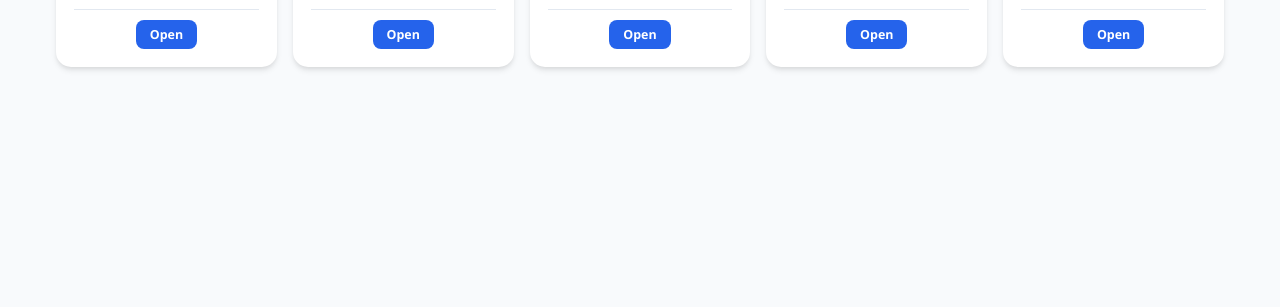
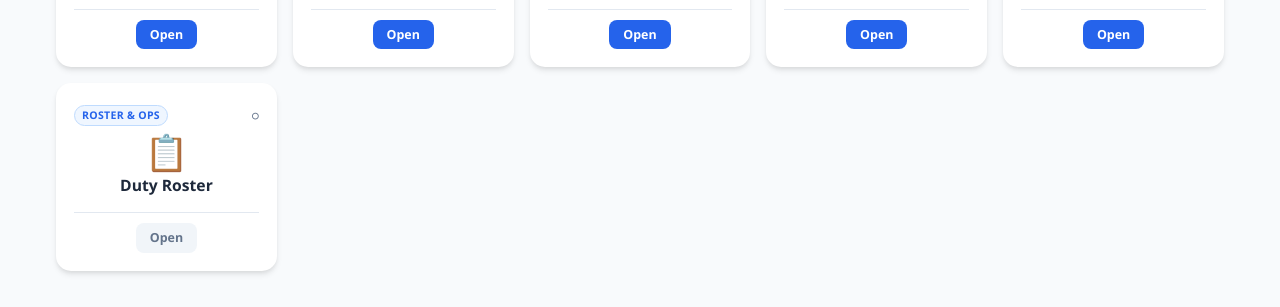
Before and after one commit to hasanace1997277-ui/Flight-handling-tools, a plain HTML site: page index.html in a window 1280 px wide. Shown: the part 603-910 px from the top of the page. Before the commit the page ends 800 px from the top, so only its background shows below. Drawn offline with Linux system fonts and the light colour scheme.

Commit message:
Update index.html

```diff
--- a/index.html
+++ b/index.html
@@ -584,77 +584,83 @@
 
    const DEFAULT_PROJECTS = [
   {
-        title: "CGP Roster 6.0",
-        icon: "📋",
-        category: "ROSTER & OPS",
-        file: "Digital Roster 6.0.html",
-        src: BASE_URL + "Digital%20Roster%206.0.html"
+    "title": "CGP Roster 6.0",
+    "icon": "📋",
+    "category": "ROSTER & OPS",
+    "file": "Digital Roster 6.0.html",
+    "src": "https://hasanace1997277-ui.github.io/Flight-handling-tools/Digital%20Roster%206.0.html"
   },
   {
-        title: "MVT Generator (LT → UTC)",
-        icon: "🕒",
-        category: "ROSTER & OPS",
-        file: "MVT GENERATOR.html",
-        src: BASE_URL + "MVT%20GENERATOR.html"
+    "title": "MVT Generator (LT → UTC)",
+    "icon": "🕒",
+    "category": "ROSTER & OPS",
+    "file": "MVT GENERATOR.html",
+    "src": "https://hasanace1997277-ui.github.io/Flight-handling-tools/MVT%20GENERATOR.html"
   },
   {
-        title: "Flight Ops Suite (UFDC 2.0)",
-        icon: "📊",
-        category: "LDM & MANIFEST",
-        file: "UFDC 2.0.html",
-        src: BASE_URL + "UFDC%202.0.html"
+    "title": "Flight Ops Suite (UFDC 2.0)",
+    "icon": "📊",
+    "category": "LDM & MANIFEST",
+    "file": "UFDC 2.0.html",
+    "src": "https://hasanace1997277-ui.github.io/Flight-handling-tools/UFDC%202.0.html"
   },
   {
-        title: "Manifest Extractor 4.0",
-        icon: "📑",
-        category: "LDM & MANIFEST",
-        file: "MANIFEST EXTRACTOR 4.0.html",
-        src: BASE_URL + "MANIFEST%20EXTRACTOR%204.0.html"
+    "title": "Manifest Extractor 4.0",
+    "icon": "📑",
+    "category": "LDM & MANIFEST",
+    "file": "MANIFEST EXTRACTOR 4.0.html",
+    "src": "https://hasanace1997277-ui.github.io/Flight-handling-tools/MANIFEST%20EXTRACTOR%204.0.html"
   },
   {
-        title: "OB Passenger Counter",
-        icon: "🧳",
-        category: "LDM & MANIFEST",
-        file: "ob passenger counter.html",
-        src: BASE_URL + "ob%20passenger%20counter.html"
+    "title": "OB Passenger Counter",
+    "icon": "🧳",
+    "category": "LDM & MANIFEST",
+    "file": "ob passenger counter.html",
+    "src": "https://hasanace1997277-ui.github.io/Flight-handling-tools/ob%20passenger%20counter.html"
   },
   {
-        title: "Any LDM Parser",
-        icon: "🔄",
-        category: "LDM & MANIFEST",
-        file: "ANY LDM PARSER.html",
-        src: BASE_URL + "ANY%20LDM%20PARSER.html"
+    "title": "Any LDM Parser",
+    "icon": "🔄",
+    "category": "LDM & MANIFEST",
+    "file": "ANY LDM PARSER.html",
+    "src": "https://hasanace1997277-ui.github.io/Flight-handling-tools/ANY%20LDM%20PARSER.html"
   },
   {
-        title: "Universal Loadsheet Parser",
-        icon: "⚖️",
-        category: "LOAD & TRIM",
-        file: "Universal Loadsheet Parser.html",
-        src: BASE_URL + "Universal%20Loadsheet%20Parser.html"
+    "title": "Universal Loadsheet Parser",
+    "icon": "⚖️",
+    "category": "LOAD & TRIM",
+    "file": "Universal Loadsheet Parser.html",
+    "src": "https://hasanace1997277-ui.github.io/Flight-handling-tools/Universal%20Loadsheet%20Parser.html"
   },
   {
-        title: "Dash 8 Digital Trim Sheet",
-        icon: "✈️",
-        category: "LOAD & TRIM",
-        file: "DASH 8 DIGITAL TRIM SHEET.html",
-        src: BASE_URL + "DASH%208%20DIGITAL%20TRIM%20SHEET.html"
+    "title": "Dash 8 Digital Trim Sheet",
+    "icon": "✈️",
+    "category": "LOAD & TRIM",
+    "file": "DASH 8 DIGITAL TRIM SHEET.html",
+    "src": "https://hasanace1997277-ui.github.io/Flight-handling-tools/DASH%208%20DIGITAL%20TRIM%20SHEET.html"
   },
   {
-        title: "HTML Block Editor",
-        icon: "🧩",
-        category: "DEV & TEXT",
-        file: "HTML block view.html",
-        src: BASE_URL + "HTML%20block%20view.html"
+    "title": "HTML Block Editor",
+    "icon": "🧩",
+    "category": "DEV & TEXT",
+    "file": "HTML block view.html",
+    "src": "https://hasanace1997277-ui.github.io/Flight-handling-tools/HTML%20block%20view.html"
   },
   {
-        title: "TXT File Combiner",
-        icon: "📄",
-        category: "DEV & TEXT",
-        file: "TEXT COMBINER.html",
-        src: BASE_URL + "TEXT%20COMBINER.html"
+    "title": "TXT File Combiner",
+    "icon": "📄",
+    "category": "DEV & TEXT",
+    "file": "TEXT COMBINER.html",
+    "src": "https://hasanace1997277-ui.github.io/Flight-handling-tools/TEXT%20COMBINER.html"
+  },
+  {
+    "title": "Duty Roster",
+    "icon": "📋",
+    "category": "ROSTER & OPS",
+    "file": "",
+    "src": ""
   }
 ];
-
     const STORAGE_KEY = "flight_handling_portal_icons_v3";
     const VIEW_KEY = "flight_handling_portal_compact_v1";
     let projects = [];
```
Lines whose indentation alone changed are shown as unchanged.
